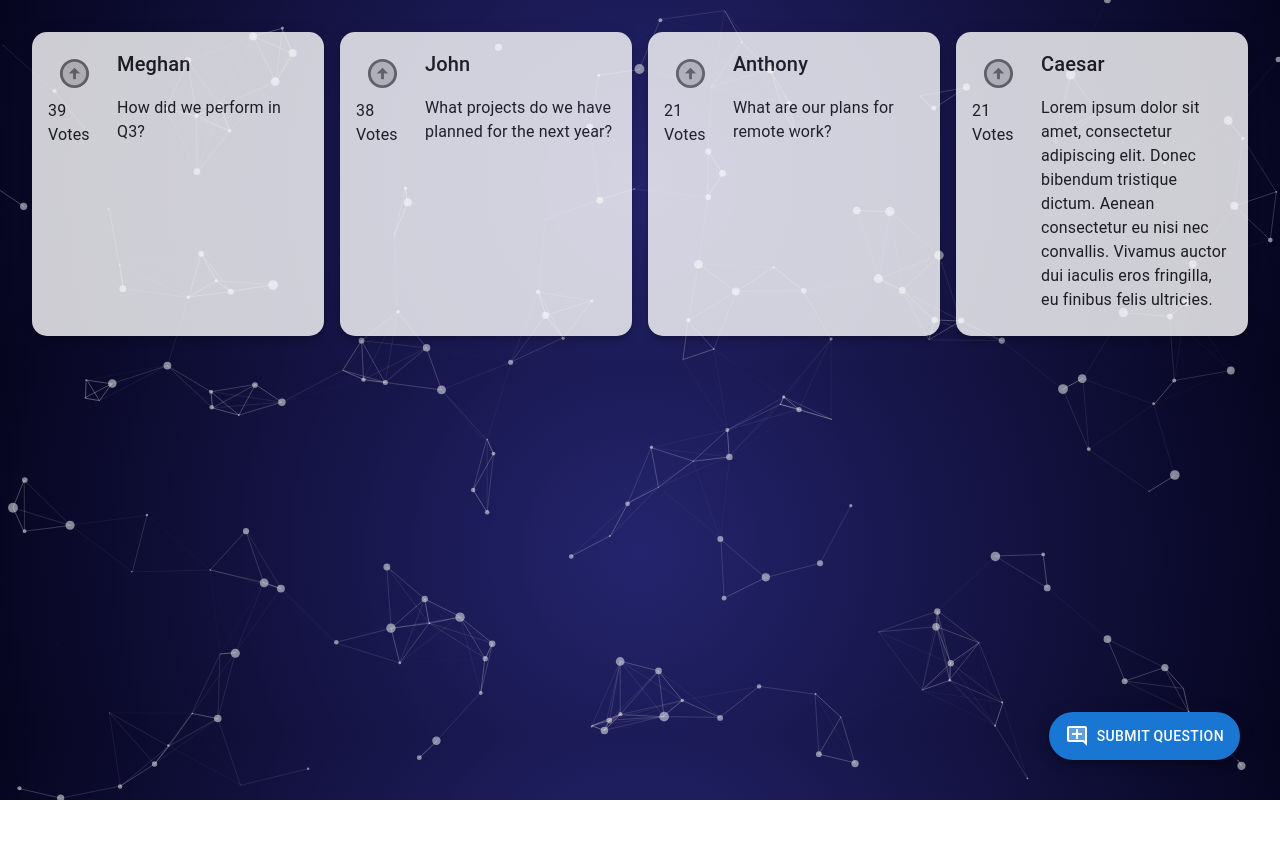
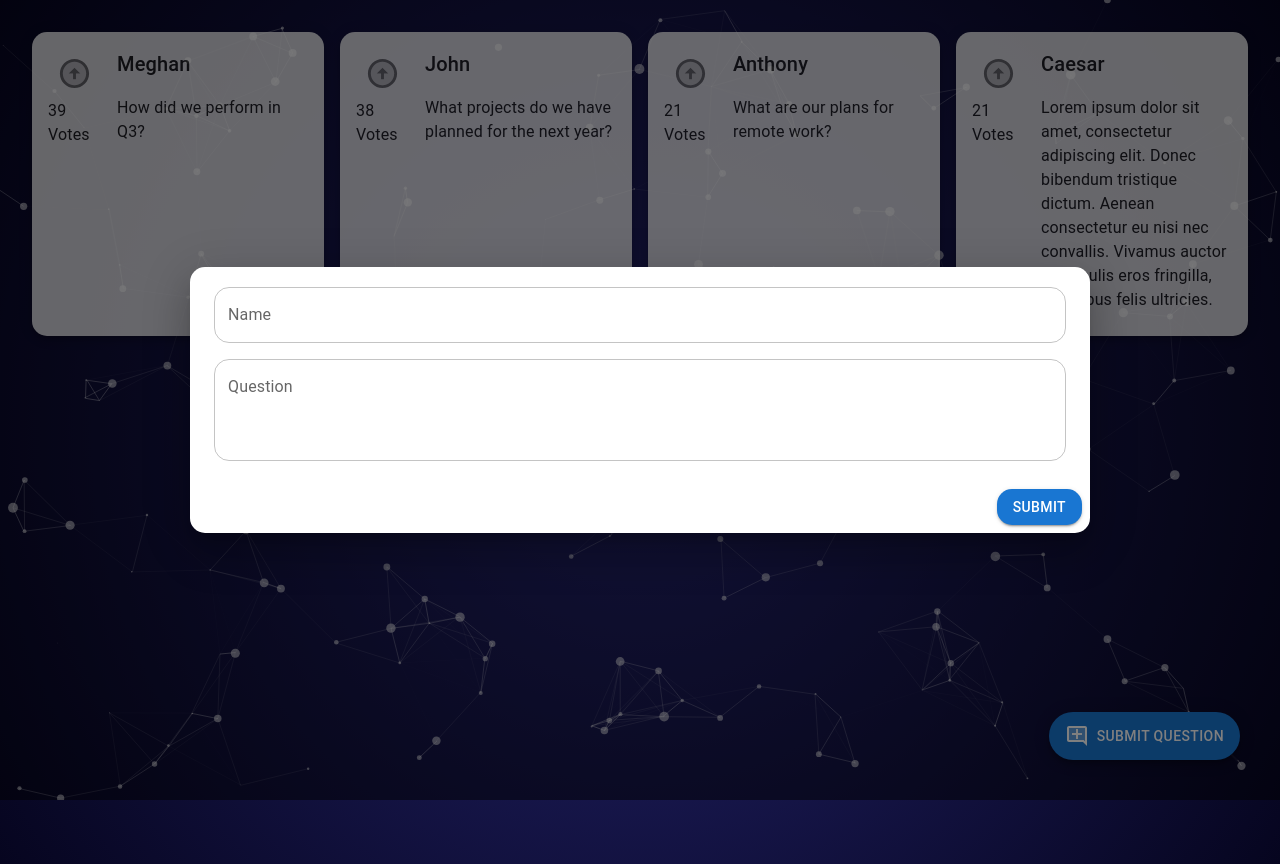
Before and after one commit to markibanez/hikari-qna, a Next.js app: page / in a window 1280 px wide. Both pictures are taken after a click on the button "SUBMIT QUESTION". Before the commit the page ends 800 px from the top, so only its background shows below. Built offline with nearby package versions, Linux system fonts and the light colour scheme.

Commit message:
Submit question modal

```diff
--- /dev/null
+++ b/components/submit-question.js
@@ -0,0 +1,54 @@
+import { Box, Button, Card, Dialog, DialogActions, DialogContent, DialogTitle, Stack, TextField } from '@mui/material';
+import { forwardRef, useImperativeHandle, useState } from 'react';
+
+const SubmitQuestion = (props, ref) => {
+    const [open, setOpen] = useState(false);
+    const [name, setName] = useState('');
+    const [question, setQuestion] = useState('');
+
+    useImperativeHandle(ref, () => ({
+        showModal() {
+            setOpen(true);
+        },
+    }));
+
+    const handleClose = () => {
+        setOpen(false);
+    };
+
+    const submitQuestion = async () => {
+        alert(`Hello ${name}, you asked the following question: "${question}"`);
+    };
+
+    return (
+        <>
+            <Dialog open={open} onClose={handleClose} maxWidth="md" fullWidth>
+                <DialogContent>
+                    <Stack direction="column" spacing={2}>
+                        <TextField
+                            label="Name"
+                            variant="outlined"
+                            value={name}
+                            onChange={(e) => setName(e.target.value)}
+                        />
+                        <TextField
+                            label="Question"
+                            variant="outlined"
+                            value={question}
+                            onChange={(e) => setQuestion(e.target.value)}
+                            multiline
+                            rows={3}
+                        />
+                    </Stack>
+                </DialogContent>
+                <DialogActions>
+                    <Button color="primary" variant="contained" onClick={handleClose}>
+                        Submit
+                    </Button>
+                </DialogActions>
+            </Dialog>
+        </>
+    );
+};
+
+export default forwardRef(SubmitQuestion);
--- a/pages/index.js
+++ b/pages/index.js
@@ -1,10 +1,11 @@
 import { Box, Button, Card, CardContent, Fab, Grid, IconButton, Stack, TextField, Typography } from '@mui/material';
 import Head from 'next/head';
-import { useState, useEffect } from 'react';
+import { useState, useEffect, useRef } from 'react';
 import shortid from 'shortid';
 import styles from '../styles/Home.module.css';
 import ArrowCircleUpTwoToneIcon from '@mui/icons-material/ArrowCircleUpTwoTone';
 import AddCommentTwoToneIcon from '@mui/icons-material/AddCommentTwoTone';
+import SubmitQuestion from '../components/submit-question';
 
 const data = [
     {
@@ -31,8 +32,7 @@ const data = [
 ];
 
 export default function Home() {
-    const [name, setName] = useState('');
-    const [question, setQuestion] = useState('');
+    const submitQuestionRef = useRef(null);
 
     useEffect(() => {
         const uid = localStorage.getItem('uid');
@@ -43,11 +43,7 @@ export default function Home() {
         particlesJS.load('particle-body', '/particlesjs-config.json', () => {
             console.log('particles loaded');
         });
-    })
-
-    const submitQuestion = async () => {
-        alert(`Hello ${name}, you asked the following question: "${question}"`);
-    };
+    });
 
     return (
         <div className={styles.container}>
@@ -58,42 +54,6 @@ export default function Home() {
             </Head>
 
             <main>
-                {/* <Box
-                    sx={{
-                        width: '100%',
-                        backgroundColor: 'transparent',
-                        position: 'fixed',
-                        top: 0,
-                        left: 0,
-                        right: 0,
-                        zIndex: 10,
-                        padding: '10px',
-                    }}
-                >
-                    <Card variant="outlined">
-                        <CardContent>
-                            <Stack direction="column" spacing={2}>
-                                <TextField
-                                    label="Name"
-                                    variant="outlined"
-                                    value={name}
-                                    onChange={(e) => setName(e.target.value)}
-                                />
-                                <TextField
-                                    label="Question"
-                                    variant="outlined"
-                                    value={question}
-                                    onChange={(e) => setQuestion(e.target.value)}
-                                    multiline
-                                    rows={3}
-                                />
-                                <Button variant="contained" onClick={submitQuestion}>
-                                    Submit Question
-                                </Button>
-                            </Stack>
-                        </CardContent>
-                    </Card>
-                </Box> */}
                 <Grid container spacing={2} alignItems="stretch" sx={{ paddingY: 4, zIndex: 40 }}>
                     {data.map((q, index) => {
                         return (
@@ -126,7 +86,13 @@ export default function Home() {
                         );
                     })}
                 </Grid>
-                <Fab variant="extended" color="primary" sx={{ position: 'fixed', bottom: 40, right: 40, zIndex: 50 }}>
+                <SubmitQuestion ref={submitQuestionRef} />
+                <Fab
+                    variant="extended"
+                    color="primary"
+                    onClick={() => submitQuestionRef.current.showModal()}
+                    sx={{ position: 'fixed', bottom: 40, right: 40, zIndex: 50 }}
+                >
                     <AddCommentTwoToneIcon sx={{ marginRight: 1 }} /> Submit Question
                 </Fab>
             </main>
--- a/styles/globals.css
+++ b/styles/globals.css
@@ -8,6 +8,10 @@ body {
 
 body {
     background: radial-gradient(circle, #24246e, #06051f);
+    background-repeat: no-repeat;
+    background-position: center;
+    background-size: cover;
+    height: 110vh;
 }
 
 .particles-js-canvas-el {
```
